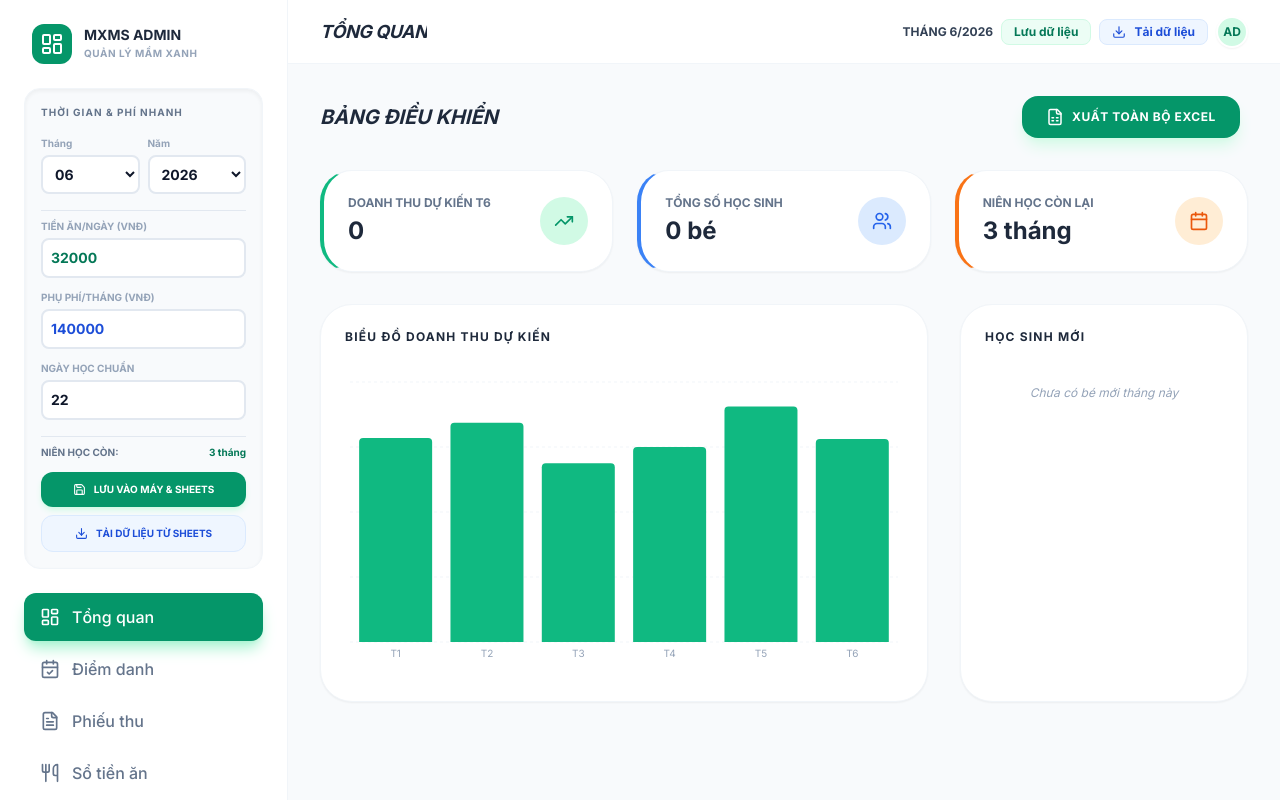
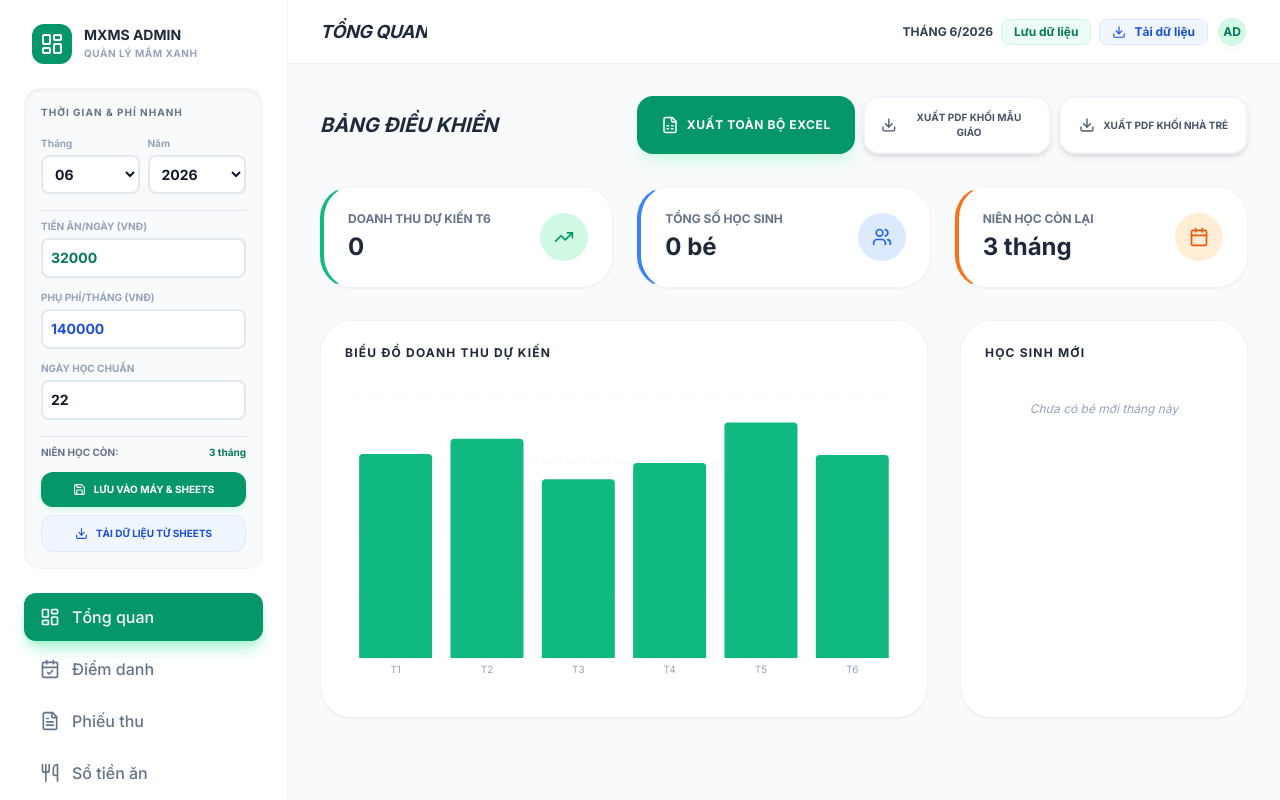
Before and after one commit to tuankiett66-tech/MXMS, a React (Vite) app: page / in a window 1280 px wide. Built offline with nearby package versions, Linux system fonts and the light colour scheme.

Commit message:
feat: group invoice bulk export by school level
Update UI and logic to allow bulk printing invoices by "Khối Mẫu Giáo" and "Khối Nhà Trẻ" instead of individual classes.

```diff
--- a/components/Dashboard.tsx
+++ b/components/Dashboard.tsx
@@ -262,13 +262,13 @@ export const Dashboard = ({ students, config, attendance, currentMonth, currentY
           </button>
 
           <div className="flex gap-2 w-full sm:w-auto">
-            {classes.map(cls => (
+            {["Khối Mẫu Giáo", "Khối Nhà Trẻ"].map(group => (
                <button
-                key={cls}
-                onClick={() => onBulkPrint(cls)}
+                key={group}
+                onClick={() => onBulkPrint(group)}
                 className="flex-1 flex items-center justify-center gap-2 px-4 py-3 bg-white border-2 border-slate-100 rounded-2xl text-[10px] font-black uppercase text-slate-600 hover:border-red-500 hover:text-red-600 transition-all shadow-md"
                >
-                 <Download size={16} /> Xuất PDF {cls}
+                 <Download size={16} /> Xuất PDF {group}
                </button>
             ))}
           </div>
--- a/components/Invoices.tsx
+++ b/components/Invoices.tsx
@@ -3,7 +3,7 @@ import React, { useState, useEffect, useMemo, useRef } from 'react';
 import { FileText, Printer, Phone, Share2, ArrowLeft, ChevronLeft, ChevronRight, LayoutGrid, List, MessageCircle, FileDown, Loader2 } from 'lucide-react';
 import { Card, Badge } from './Common';
 import { Student, GlobalConfig, Attendance } from '../types';
-import { calculateInvoice, formatCurrency, generateZaloMessage, sortStudents, formatDateToDMY } from '../utils/calculations';
+import { calculateInvoice, formatCurrency, generateZaloMessage, sortStudents, formatDateToDMY, isPreschoolClass, isNurseryClass } from '../utils/calculations';
 // @ts-ignore
 import html2pdf from 'html2pdf.js';
 
@@ -65,6 +65,12 @@ export const Invoices = ({ students, config, attendance, currentMonth, currentYe
 
   const classStudents = useMemo(() => {
     if (!bulkPrintClass) return [];
+    if (bulkPrintClass === "Khối Mẫu Giáo") {
+      return activeStudents.filter(s => isPreschoolClass(s.className));
+    }
+    if (bulkPrintClass === "Khối Nhà Trẻ") {
+      return activeStudents.filter(s => isNurseryClass(s.className));
+    }
     return activeStudents.filter(s => (s.className.trim() || "Chưa phân lớp") === bulkPrintClass);
   }, [activeStudents, bulkPrintClass]);
 
@@ -74,15 +80,15 @@ export const Invoices = ({ students, config, attendance, currentMonth, currentYe
         <div className="flex flex-col md:flex-row items-start md:items-center justify-between gap-4 mb-2">
            <h3 className="text-xl font-black text-slate-800 uppercase italic">Chọn bé lập phiếu</h3>
            <div className="flex flex-wrap gap-2 no-print">
-             {classes.map(cls => (
+             {["Khối Mẫu Giáo", "Khối Nhà Trẻ"].map(group => (
                <button
-                key={cls}
+                key={group}
                 onClick={() => {
-                  setBulkPrintClass(cls);
+                  setBulkPrintClass(group);
                 }}
                 className="flex items-center gap-2 px-4 py-2 bg-white border-2 border-slate-100 rounded-xl text-[10px] font-black uppercase text-slate-600 hover:border-emerald-500 hover:text-emerald-600 transition-all shadow-sm"
                >
-                 <Printer size={14} /> Xử lý lớp {cls}
+                 <Printer size={14} /> Xử lý {group}
                </button>
              ))}
              <div className="w-px h-8 bg-slate-200 mx-2 hidden md:block"></div>
```
